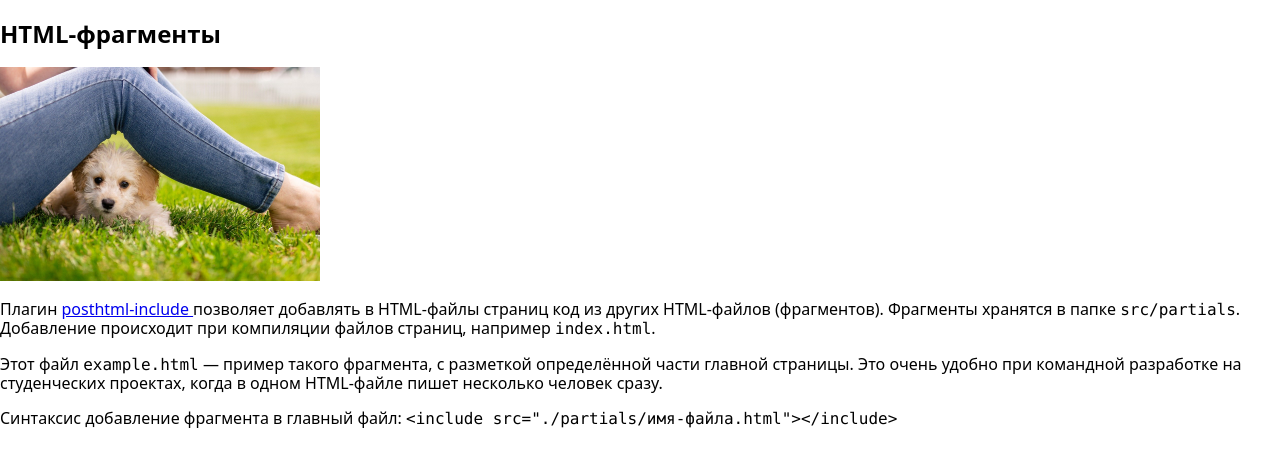
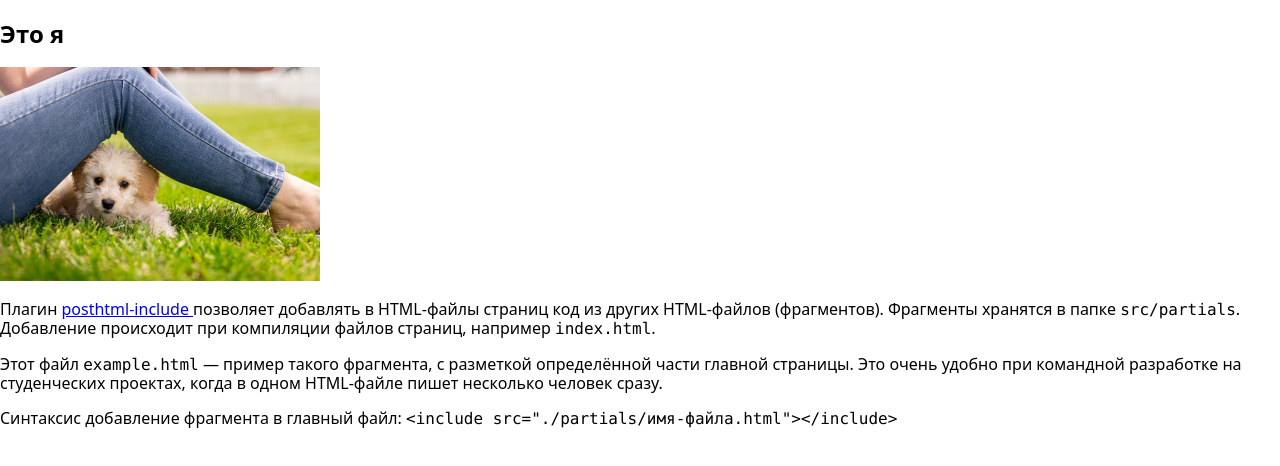
Before and after one commit to Eugenia-gal/image-finder, a plain HTML site: page index.html in a window 1280 px wide. Drawn offline with nearby package versions, Linux system fonts and the light colour scheme.

Commit message:
Deploying to gh-pages from @ Eugenia-gal/image-finder@ad47f4072a1db55c8e5561c911dec765c5641030 🚀

```diff
--- a/index.html
+++ b/index.html
@@ -1 +1 @@
-<!DOCTYPE html><html lang="ru"><head><meta charset="UTF-8"><meta name="viewport" content="width=device-width, initial-scale=1.0"><title>Заголовок страницы</title><link rel="stylesheet" href="https://cdnjs.cloudflare.com/ajax/libs/modern-normalize/1.0.0/modern-normalize.min.css" integrity="sha512-ISS7cAi1PEhQ8jnbJpJZMd29NlhNj4AWYyLOSp2CE/CsHxTCu+r+t0D2yoJudVrd0/8fTVPUVDzY5Tvli75u/g==" crossorigin=""><link rel="stylesheet" href="/image-finder/src.cc9d3d48.css"></head><body>  <article class="example"> <h1>HTML-фрагменты</h1> <img src="/image-finder/demo.090c7c6d.jpg" alt="" width="320"> <p> Плагин <a href="https://github.com/posthtml/posthtml-include" target="_blank" rel="noopener noreferrer"> posthtml-include </a> позволяет добавлять в HTML-файлы страниц код из других HTML-файлов (фрагментов). Фрагменты хранятся в папке <code>src/partials</code>. Добавление происходит при компиляции файлов страниц, например <code>index.html</code>. </p> <p> Этот файл <code>example.html</code> &mdash; пример такого фрагмента, с разметкой определённой части главной страницы. Это очень удобно при командной разработке на студенческих проектах, когда в одном HTML-файле пишет несколько человек сразу. </p> <p> Синтаксис добавление фрагмента в главный файл: <code> &lt;include src="./partials/имя-файла.html"&gt;&lt;/include&gt; </code> </p> <div class="background"></div> </article>  <script src="/image-finder/src.23fce433.js"></script> </body></html>
+<!DOCTYPE html><html lang="ru"><head><meta charset="UTF-8"><meta name="viewport" content="width=device-width, initial-scale=1.0"><title>Заголовок страницы</title><link rel="stylesheet" href="https://cdnjs.cloudflare.com/ajax/libs/modern-normalize/1.0.0/modern-normalize.min.css" integrity="sha512-ISS7cAi1PEhQ8jnbJpJZMd29NlhNj4AWYyLOSp2CE/CsHxTCu+r+t0D2yoJudVrd0/8fTVPUVDzY5Tvli75u/g==" crossorigin=""><link rel="stylesheet" href="/image-finder/src.cc9d3d48.css"></head><body>  <article class="example"> <h1>Это я</h1> <img src="/image-finder/demo.090c7c6d.jpg" alt="" width="320"> <p> Плагин <a href="https://github.com/posthtml/posthtml-include" target="_blank" rel="noopener noreferrer"> posthtml-include </a> позволяет добавлять в HTML-файлы страниц код из других HTML-файлов (фрагментов). Фрагменты хранятся в папке <code>src/partials</code>. Добавление происходит при компиляции файлов страниц, например <code>index.html</code>. </p> <p> Этот файл <code>example.html</code> &mdash; пример такого фрагмента, с разметкой определённой части главной страницы. Это очень удобно при командной разработке на студенческих проектах, когда в одном HTML-файле пишет несколько человек сразу. </p> <p> Синтаксис добавление фрагмента в главный файл: <code> &lt;include src="./partials/имя-файла.html"&gt;&lt;/include&gt; </code> </p> <div class="background"></div> </article>  <script src="/image-finder/src.23fce433.js"></script> </body></html>
```
